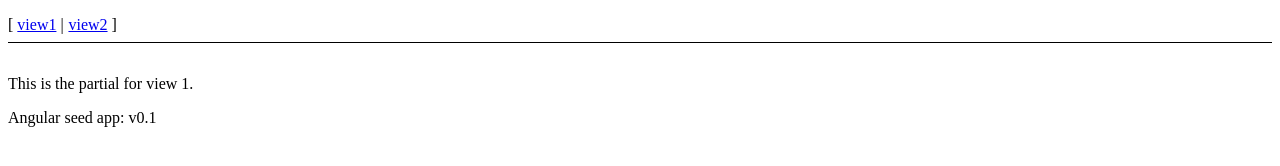
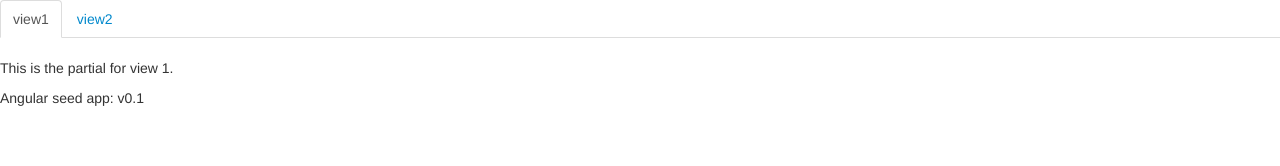
Before and after one commit to czawadka/ldapgroups.js, a plain HTML site: page app/index.html in a window 1280 px wide. Drawn offline with Linux system fonts and the light colour scheme.

Commit message:
bootstrap tabs initilized by activeLinkClass directive

```diff
--- a/app/index.html
+++ b/app/index.html
@@ -4,11 +4,13 @@
   <meta charset="utf-8">
   <title>My AngularJS App</title>
   <link rel="stylesheet" href="css/app.css"/>
+  <link rel="stylesheet" href="css/bootstrap.css"/>
+  <link rel="stylesheet" href="css/bootstrap-responsive.css"/>
 </head>
 <body>
-  <ul class="menu">
-    <li><a href="#/view1">view1</a></li>
-    <li><a href="#/view2">view2</a></li>
+  <ul class="nav nav-tabs">
+    <li active-link-class="active"><a href="#/view1">view1</a></li>
+    <li active-link-class="active"><a href="#/view2">view2</a></li>
   </ul>
 
   <div ng-view></div>
--- a/app/js/directives.js
+++ b/app/js/directives.js
@@ -2,10 +2,29 @@
 
 /* Directives */
 
-
-angular.module('myApp.directives', []).
-  directive('appVersion', ['version', function(version) {
+var module = angular.module('myApp.directives', []);
+module.directive('appVersion', ['version', function(version) {
     return function(scope, elm, attrs) {
       elm.text(version);
     };
   }]);
+module.directive('activeLinkClass', ['$location', function($location) {
+    return {
+        restrict: 'A',
+        link: function(scope, element, attrs, controller) {
+            var clazz = attrs.activeLinkClass;
+            //var path = attrs.href;
+            var path = (element.tagName=='A' ? element : element.find('A')).attr('href');
+            path = path.substring(1); //hack because path does bot return including hashbang
+            scope.location = $location;
+            scope.$watch('location.path()', function(newPath) {
+                if (path === newPath) {
+                    element.addClass(clazz);
+                } else {
+                    element.removeClass(clazz);
+                }
+            });
+        }
+
+    };
+  }]);
```
